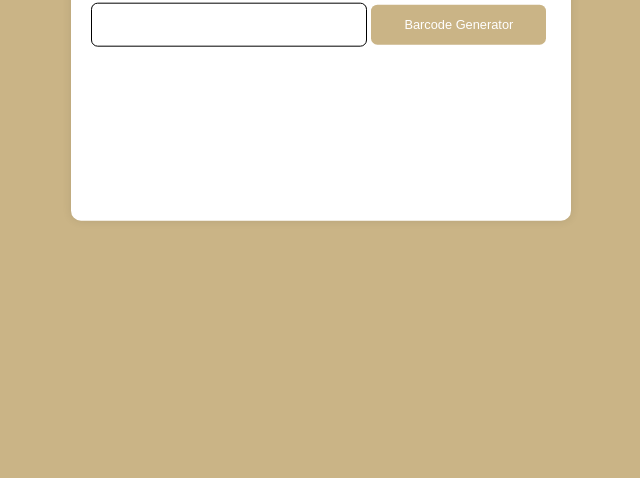
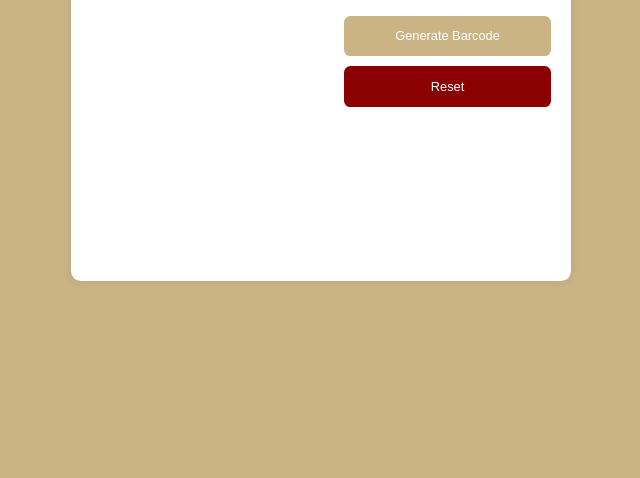
Before and after one commit to samiigll/barcode_generator, a plain HTML site: page index.html in a window 1280 px wide. Shown: the part 322-800 px from the top of the page, without its empty margins (319-959 px from the left). Drawn offline with Linux system fonts and the light colour scheme.

Commit message:
Refactor button layout and add reset functionality

```diff
--- a/index.html
+++ b/index.html
@@ -23,7 +23,10 @@
     <div class="container">
       <h1>Barcode Generator</h1>
       <input type="text" id="input" />
-      <button id="btn-barcode-generator">Barcode Generator</button>
+      <div class="button-container">
+        <button id="btn-barcode-generator">Generate Barcode</button>
+        <button id="btn-reset">Reset</button>
+      </div>
       <svg id="barcode"></svg>
     </div>
 
--- a/script.js
+++ b/script.js
@@ -1,5 +1,6 @@
 let input = document.getElementById("input");
 let btn = document.getElementById("btn-barcode-generator");
+let resetBtn = document.getElementById("btn-reset"); // Reset düğmesini seç
 
 btn.addEventListener("click", () => {
   JsBarcode("#barcode", input.value, {
@@ -10,6 +11,11 @@ btn.addEventListener("click", () => {
   });
 });
 
+resetBtn.addEventListener("click", () => {
+  input.value = ""; // Girdi alanını temizle
+  document.getElementById("barcode").innerHTML = ""; // Barcode SVG elementini temizle
+});
+
 window.onload = (event) => {
   input.value = "";
 };
--- a/style.css
+++ b/style.css
@@ -19,6 +19,7 @@ body {
   padding: 20px;
   border-radius: 10px;
   box-shadow: 0 0 10px rgba(0, 0, 0, 0.1);
+}
 
 h1 {
   font-size: 2em;
@@ -26,10 +27,17 @@ body {
 }
 
 input {
-    width: 60%;
+  width: 100%; /* Input alanını tam genişlikte yap */
   border: 1px solid #000;
   padding: 1em;
   border-radius: 0.5em;
+  margin-bottom: 20px; /* Input ile butonlar arasında boşluk bırak */
+}
+
+.button-container {
+  display: flex;
+  flex-direction: column;
+  align-items: flex-end; /* Butonları sağa hizala */
 }
 
 button {
@@ -38,7 +46,11 @@ body {
   color: #fff;
   padding: 1em;
   border-radius: 0.5em;
-    width: 38%;
+  width: 45%; /* Buton genişliğini ayarla */
   font-size: 0.8em;
+  margin-top: 10px; /* Alt alta butonlar arasında boşluk bırak */
 }
+
+#btn-reset {
+  background-color: #8b0000;
 }
```
Lines whose indentation alone changed are shown as unchanged.
